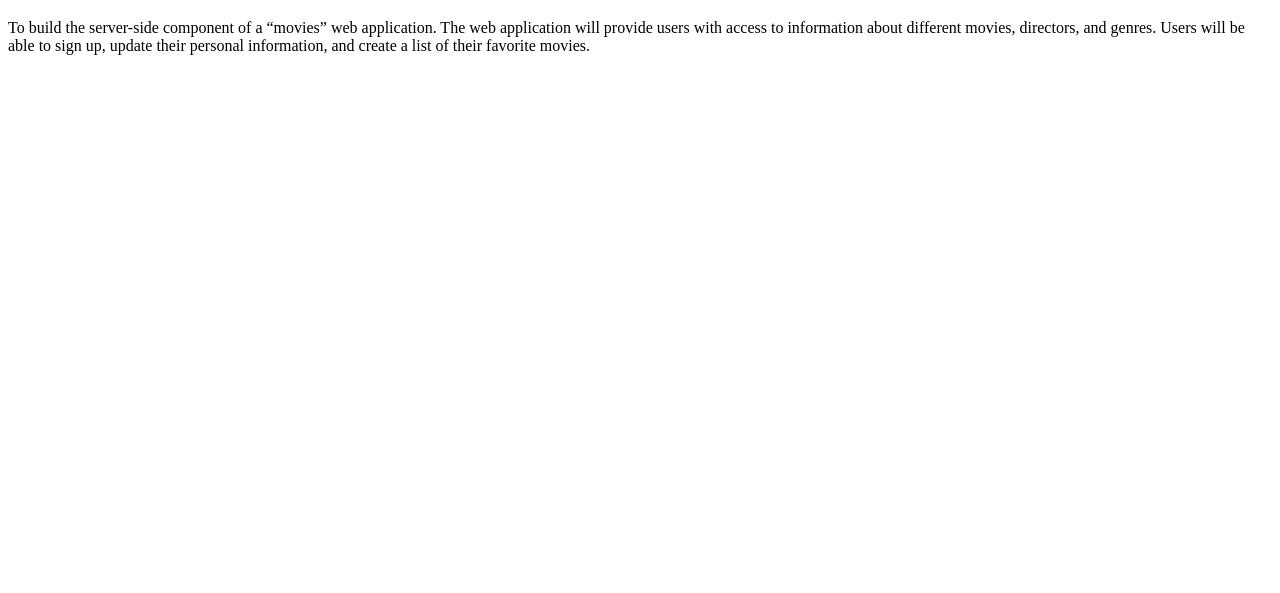
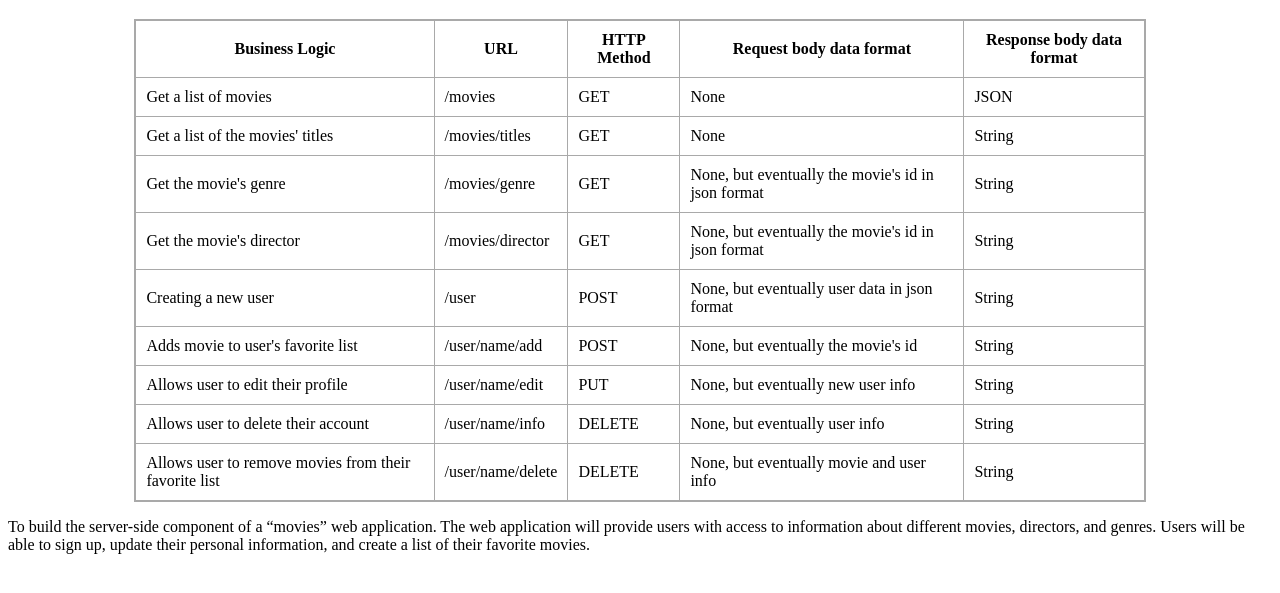
Before and after one commit to warpedpuppy/jm-domumentation-table, a website: page public/documentation.html in a window 1280 px wide. Shown: the part 61-654 px from the top of the page. Drawn offline with Linux system fonts and the light colour scheme.

Commit message:
added documentation table

```diff
--- a/package.json
+++ b/package.json
@@ -4,7 +4,7 @@
     "main": "server.js",
     "scripts": {
         "test": "echo \"Error: no test specified\" && exit 1",
-    "start": "node server.js"
+        "start": "node index.js"
     },
     "repository": {
         "type": "git",
--- a/public/documentation.html
+++ b/public/documentation.html
@@ -1,17 +1,110 @@
 <!DOCTYPE html>
 <html lang="en">
+
 <head>
     <meta charset="UTF-8">
     <meta http-equiv="X-UA-Compatible" content="IE=edge">
     <meta name="viewport" content="width=device-width, initial-scale=1.0">
     <title>documentation</title>
+    <style>
+        table {
+            display: block;
+            margin: 10px auto;
+            border: 1px solid darkgrey;
+            width: 80%;
+            border-collapse: collapse;
+        }
+
+        td,
+        th {
+            border: 1px solid darkgrey;
+            padding: 10px;
+        }
+    </style>
 </head>
+
 <body>
     <h1>documentation</h1>
-  <p>To build the server-side component of a “movies” web application. The web
-    application will provide users with access to information about different
-    movies, directors, and genres. Users will be able to sign up, update their
-    personal information, and create a list of their favorite movies.</p>
+    <table>
+        <thead>
+            <tr>
+                <th>Business Logic</th>
+                <th>URL</th>
+                <th>HTTP Method</th>
+                <th>Request body data format</th>
+                <th>Response body data format</th>
+            </tr>
+            <tr>
+                <td>Get a list of movies</td>
+                <td>/movies</td>
+                <td>GET</td>
+                <td>None</td>
+                <td>JSON</td>
+            </tr>
+            <tr>
+                <td>Get a list of the movies' titles</td>
+                <td>/movies/titles</td>
+                <td>GET</td>
+                <td>None</td>
+                <td>String</td>
+            </tr>
+            <tr>
+                <td>Get the movie's genre</td>
+                <td>/movies/genre</td>
+                <td>GET</td>
+                <td>None, but eventually the movie's id in json format</td>
+                <td>String</td>
+            </tr>
+            <tr>
+                <td>Get the movie's director</td>
+                <td>/movies/director</td>
+                <td>GET</td>
+                <td>None, but eventually the movie's id in json format</td>
+                <td>String</td>
+            </tr>
+            <tr>
+                <td>Creating a new user</td>
+                <td>/user</td>
+                <td>POST</td>
+                <td>None, but eventually user data in json format</td>
+                <td>String</td>
+            </tr>
+            <tr>
+                <td>Adds movie to user's favorite list</td>
+                <td>/user/name/add</td>
+                <td>POST</td>
+                <td>None, but eventually the movie's id</td>
+                <td>String</td>
+            </tr>
+            <tr>
+                <td>Allows user to edit their profile</td>
+                <td>/user/name/edit</td>
+                <td>PUT</td>
+                <td>None, but eventually new user info</td>
+                <td>String</td>
+            </tr>
+            <tr>
+                <td>Allows user to delete their account</td>
+                <td>/user/name/info</td>
+                <td>DELETE</td>
+                <td>None, but eventually user info</td>
+                <td>String</td>
+            </tr>
+            <tr>
+                <td>Allows user to remove movies from their favorite list</td>
+                <td>/user/name/delete</td>
+                <td>DELETE</td>
+                <td>None, but eventually movie and user info</td>
+                <td>String</td>
+            </tr>
+        </thead>
+        <tbody>
+
+        </tbody>
+    </table>
+    <p>To build the server-side component of a “movies” web application. The web application will provide users with access to information about different movies, directors, and genres. Users will be able to sign up, update their personal information, and
+        create a list of their favorite movies.</p>
     <script type="module" src="server.js"></script>
 </body>
+
 </html>
```
Also changed, not shown: 1 other file. Lines whose indentation alone changed are shown as unchanged.
